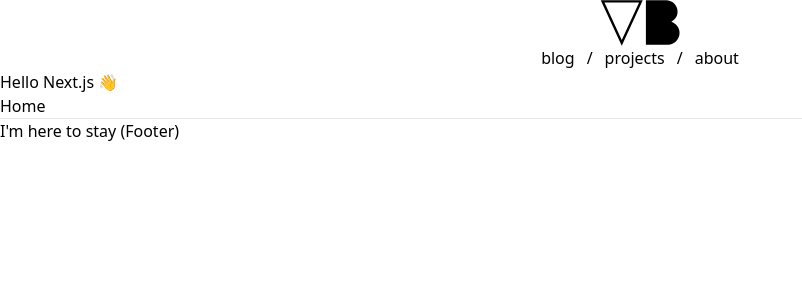
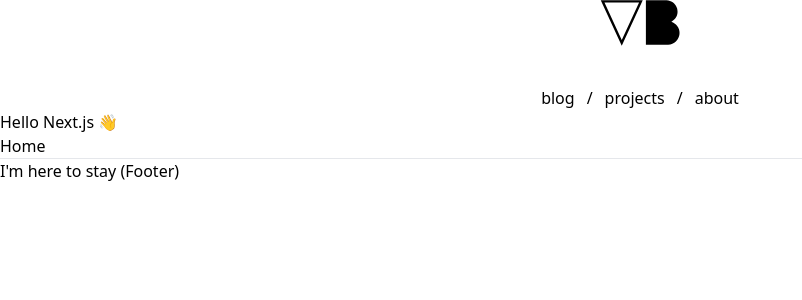
Before and after one commit to VadimBrodsky/vadimbrodsky.com, a Next.js app: page / in a window 1280 px wide. Shown: the top 300 px of the page, without its empty margins (0-802 px from the left). Built offline with nearby package versions, Linux system fonts and the light colour scheme.

Commit message:
Cleanup Nav

```diff
--- a/components/Nav.tsx
+++ b/components/Nav.tsx
@@ -5,8 +5,7 @@ import Logo from './Logo';
 const Nav: React.FC = (): JSX.Element => (
   <nav className="container mx-auto text-center">
     <Logo />
-    <Link href="/">
-      <ul className="lowercase text-center">
+    <ul className="lowercase text-center mt-10">
       <li className="inline-block">
         <Link href="/">Blog</Link>
         <span className="mx-3">/</span>
@@ -19,7 +18,6 @@ const Nav: React.FC = (): JSX.Element => (
         <Link href="/">About</Link>
       </li>
     </ul>
-    </Link>
   </nav>
 );
 
```
Lines whose indentation alone changed are shown as unchanged.
